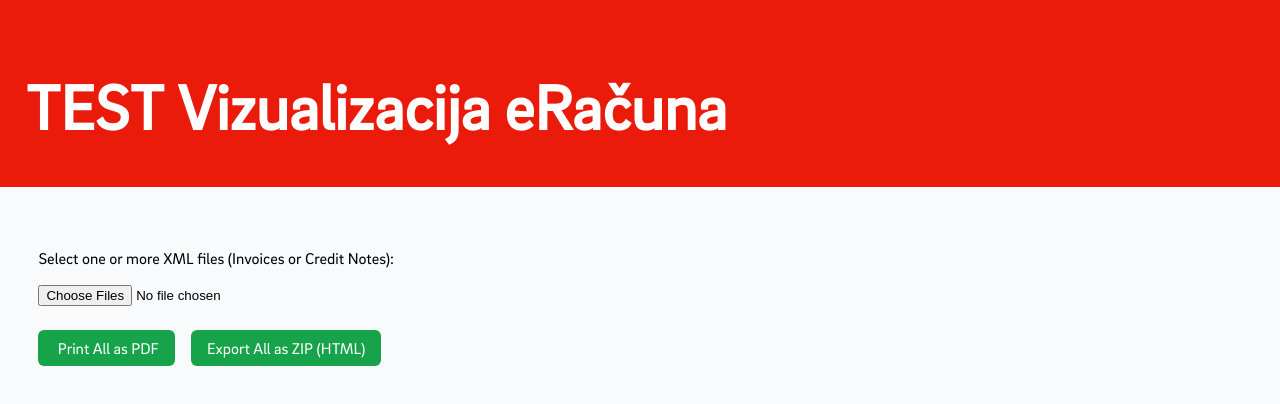
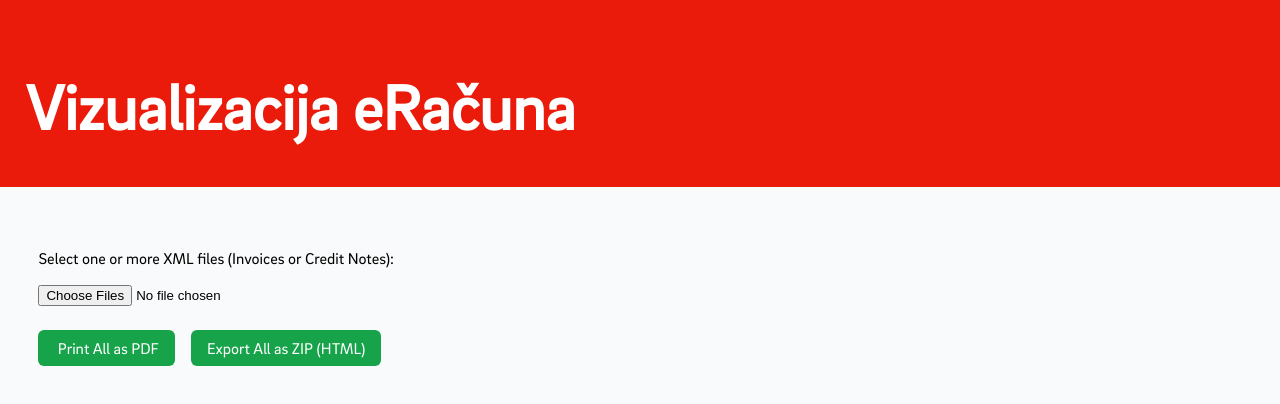
Before and after one commit to gabriel-kovacevic/Vizualizacija-eRacuna, a website: page index.html in a window 1280 px wide. Shown: the top 404 px of the page. Drawn offline with nearby package versions, Linux system fonts and the light colour scheme; no server answers.

Commit message:
revert izmjena sa testa u HTMLu

```diff
--- a/index.html
+++ b/index.html
@@ -3,7 +3,7 @@
 
 <head>
   <meta charset="UTF-8" />
-  <title>TEST Vizualizacija</title>
+  <title>PROD Vizualizacija</title>
   <style>
     body {
       font-family: 'EON Brix Sans Regular', sans-serif;
@@ -119,7 +119,7 @@
 
 <body>
   <div class="header">
-    <h1>TEST Vizualizacija eRačuna</h1>
+    <h1>Vizualizacija eRačuna</h1>
   </div>
 
   <div class="ctrl">
```
